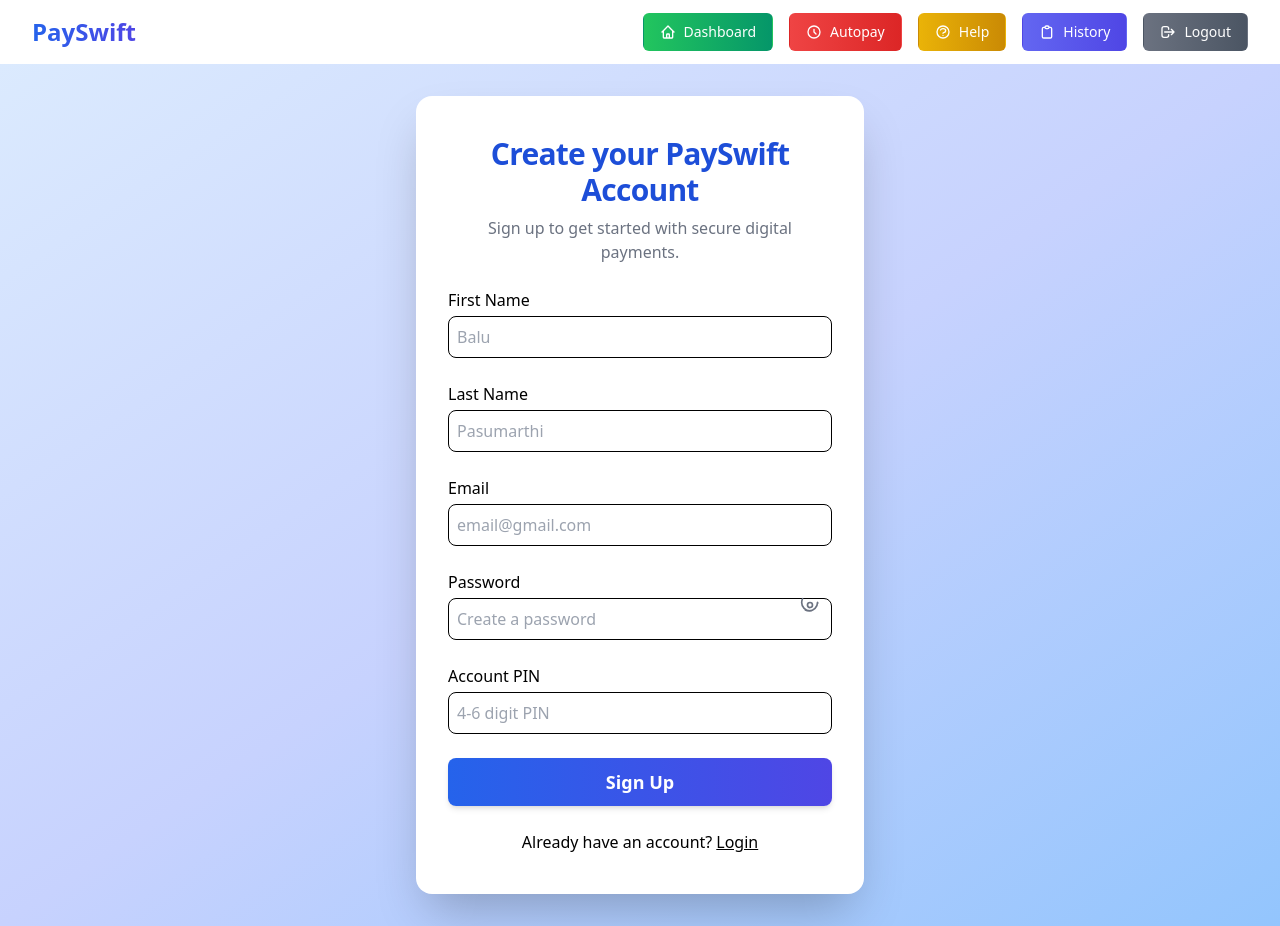
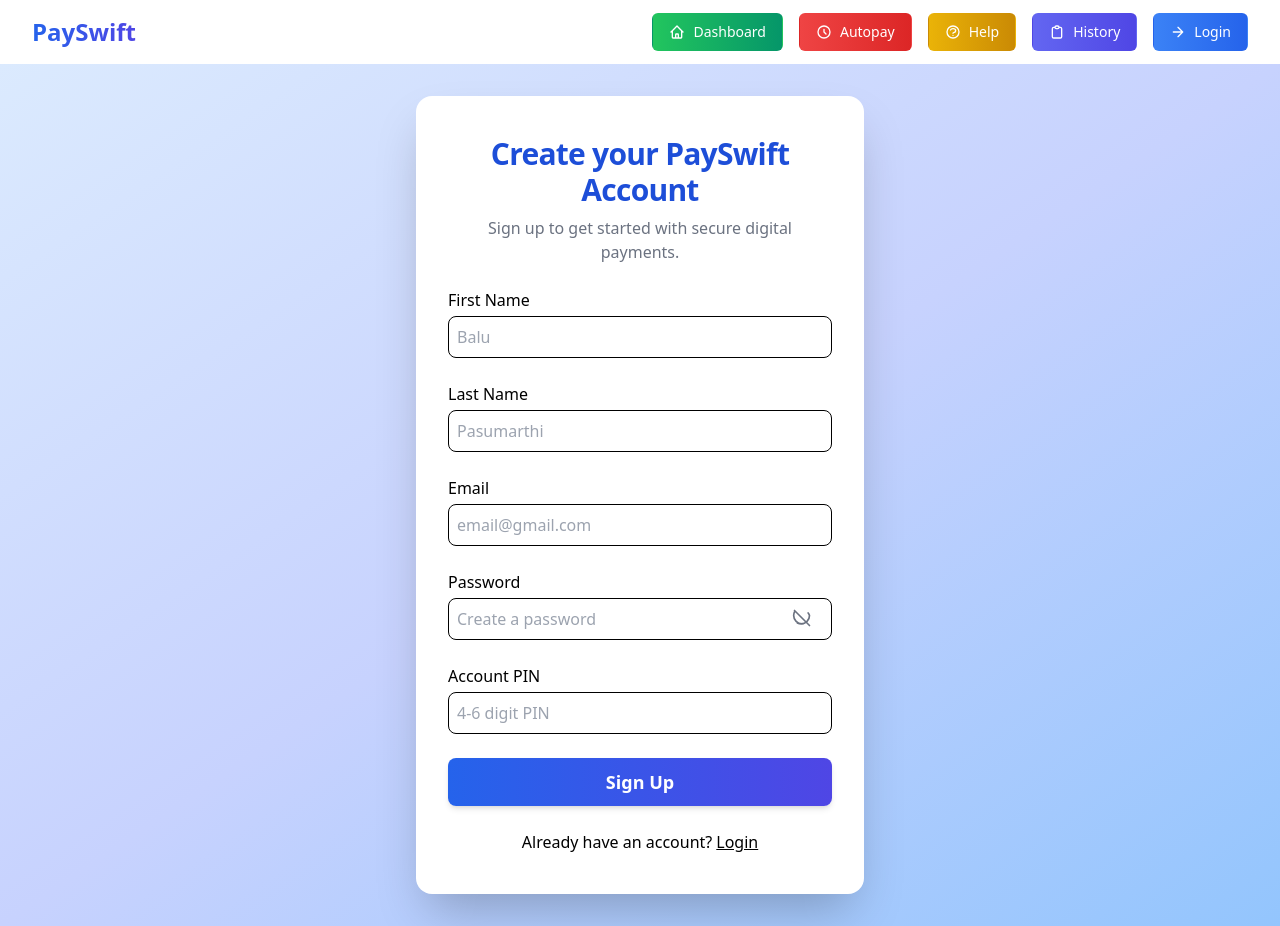
Before and after one commit to Balu2200/Digital_Wallet_System_Frontend, a React (Vite) app: page /signup in a window 1280 px wide. Built offline with nearby package versions, Linux system fonts and the light colour scheme; no server answers.

Commit message:
bugs fixed

```diff
--- a/package.json
+++ b/package.json
@@ -12,6 +12,7 @@
   "dependencies": {
     "@radix-ui/react-select": "^2.1.6",
     "axios": "^1.7.9",
+    "caniuse-lite": "^1.0.30001727",
     "react": "^19.0.0",
     "react-dom": "^19.0.0",
     "react-icons": "^5.4.0",
--- a/src/components/Appbar.jsx
+++ b/src/components/Appbar.jsx
@@ -6,12 +6,8 @@
   const navigate = useNavigate();
 
   const handleLogout = () => {
-    if (user) {
     removeUser();
     navigate("/login");
-    } else {
-      navigate("/login");
-    }
   };
 
   return (
@@ -31,8 +27,18 @@
               onClick={() => navigate("/dashboard")}
               className="inline-flex items-center px-4 py-2 border border-transparent text-sm font-medium rounded-md text-white bg-gradient-to-r from-green-500 to-emerald-600 hover:from-green-600 hover:to-emerald-700 focus:outline-none focus:ring-2 focus:ring-offset-2 focus:ring-green-500 transition-all duration-200"
             >
-              <svg className="w-4 h-4 mr-2" fill="none" stroke="currentColor" viewBox="0 0 24 24">
-                <path strokeLinecap="round" strokeLinejoin="round" strokeWidth="2" d="M3 12l2-2m0 0l7-7 7 7M5 10v10a1 1 0 001 1h3m10-11l2 2m-2-2v10a1 1 0 01-1 1h-3m-6 0a1 1 0 001-1v-4a1 1 0 011-1h2a1 1 0 011 1v4a1 1 0 001 1m-6 0h6" />
+              <svg
+                className="w-4 h-4 mr-2"
+                fill="none"
+                stroke="currentColor"
+                viewBox="0 0 24 24"
+              >
+                <path
+                  strokeLinecap="round"
+                  strokeLinejoin="round"
+                  strokeWidth="2"
+                  d="M3 12l2-2m0 0l7-7 7 7M5 10v10a1 1 0 001 1h3m10-11l2 2m-2-2v10a1 1 0 01-1 1h-3m-6 0a1 1 0 001-1v-4a1 1 0 011-1h2a1 1 0 011 1v4a1 1 0 001 1m-6 0h6"
+                />
               </svg>
               Dashboard
             </button>
@@ -41,8 +47,18 @@
               onClick={() => navigate("/autopay")}
               className="inline-flex items-center px-4 py-2 border border-transparent text-sm font-medium rounded-md text-white bg-gradient-to-r from-red-500 to-red-600 hover:from-red-600 hover:to-red-700 focus:outline-none focus:ring-2 focus:ring-offset-2 focus:ring-red-500 transition-all duration-200"
             >
-              <svg className="w-4 h-4 mr-2" fill="none" stroke="currentColor" viewBox="0 0 24 24">
-                <path strokeLinecap="round" strokeLinejoin="round" strokeWidth="2" d="M12 8v4l3 3m6-3a9 9 0 11-18 0 9 9 0 0118 0z" />
+              <svg
+                className="w-4 h-4 mr-2"
+                fill="none"
+                stroke="currentColor"
+                viewBox="0 0 24 24"
+              >
+                <path
+                  strokeLinecap="round"
+                  strokeLinejoin="round"
+                  strokeWidth="2"
+                  d="M12 8v4l3 3m6-3a9 9 0 11-18 0 9 9 0 0118 0z"
+                />
               </svg>
               Autopay
             </button>
@@ -51,8 +67,18 @@
               onClick={() => navigate("/help")}
               className="inline-flex items-center px-4 py-2 border border-transparent text-sm font-medium rounded-md text-white bg-gradient-to-r from-yellow-500 to-yellow-600 hover:from-yellow-600 hover:to-yellow-700 focus:outline-none focus:ring-2 focus:ring-offset-2 focus:ring-yellow-500 transition-all duration-200"
             >
-              <svg className="w-4 h-4 mr-2" fill="none" stroke="currentColor" viewBox="0 0 24 24">
-                <path strokeLinecap="round" strokeLinejoin="round" strokeWidth="2" d="M8.228 9c.549-1.165 2.03-2 3.772-2 2.21 0 4 1.343 4 3 0 1.4-1.278 2.575-3.006 2.907-.542.104-.994.54-.994 1.093m0 3h.01M21 12a9 9 0 11-18 0 9 9 0 0118 0z" />
+              <svg
+                className="w-4 h-4 mr-2"
+                fill="none"
+                stroke="currentColor"
+                viewBox="0 0 24 24"
+              >
+                <path
+                  strokeLinecap="round"
+                  strokeLinejoin="round"
+                  strokeWidth="2"
+                  d="M8.228 9c.549-1.165 2.03-2 3.772-2 2.21 0 4 1.343 4 3 0 1.4-1.278 2.575-3.006 2.907-.542.104-.994.54-.994 1.093m0 3h.01M21 12a9 9 0 11-18 0 9 9 0 0118 0z"
+                />
               </svg>
               Help
             </button>
@@ -61,21 +87,63 @@
               onClick={() => navigate("/history")}
               className="inline-flex items-center px-4 py-2 border border-transparent text-sm font-medium rounded-md text-white bg-gradient-to-r from-indigo-500 to-indigo-600 hover:from-indigo-600 hover:to-indigo-700 focus:outline-none focus:ring-2 focus:ring-offset-2 focus:ring-indigo-500 transition-all duration-200"
             >
-              <svg className="w-4 h-4 mr-2" fill="none" stroke="currentColor" viewBox="0 0 24 24">
-                <path strokeLinecap="round" strokeLinejoin="round" strokeWidth="2" d="M9 5H7a2 2 0 00-2 2v12a2 2 0 002 2h10a2 2 0 002-2V7a2 2 0 00-2-2h-2M9 5a2 2 0 002 2h2a2 2 0 002-2M9 5a2 2 0 012-2h2a2 2 0 012 2" />
+              <svg
+                className="w-4 h-4 mr-2"
+                fill="none"
+                stroke="currentColor"
+                viewBox="0 0 24 24"
+              >
+                <path
+                  strokeLinecap="round"
+                  strokeLinejoin="round"
+                  strokeWidth="2"
+                  d="M9 5H7a2 2 0 00-2 2v12a2 2 0 002 2h10a2 2 0 002-2V7a2 2 0 00-2-2h-2M9 5a2 2 0 002 2h2a2 2 0 002-2M9 5a2 2 0 012-2h2a2 2 0 012 2"
+                />
               </svg>
               History
             </button>
 
+            {user ? (
               <button
                 onClick={handleLogout}
                 className="inline-flex items-center px-4 py-2 border border-transparent text-sm font-medium rounded-md text-white bg-gradient-to-r from-gray-500 to-gray-600 hover:from-gray-600 hover:to-gray-700 focus:outline-none focus:ring-2 focus:ring-offset-2 focus:ring-gray-500 transition-all duration-200"
               >
-              <svg className="w-4 h-4 mr-2" fill="none" stroke="currentColor" viewBox="0 0 24 24">
-                <path strokeLinecap="round" strokeLinejoin="round" strokeWidth="2" d="M17 16l4-4m0 0l-4-4m4 4H7m6 4v1a3 3 0 01-3 3H6a3 3 0 01-3-3V7a3 3 0 013-3h4a3 3 0 013 3v1" />
+                <svg
+                  className="w-4 h-4 mr-2"
+                  fill="none"
+                  stroke="currentColor"
+                  viewBox="0 0 24 24"
+                >
+                  <path
+                    strokeLinecap="round"
+                    strokeLinejoin="round"
+                    strokeWidth="2"
+                    d="M17 16l4-4m0 0l-4-4m4 4H7m6 4v1a3 3 0 01-3 3H6a3 3 0 01-3-3V7a3 3 0 013-3h4a3 3 0 013 3v1"
+                  />
                 </svg>
                 Logout
               </button>
+            ) : (
+              <button
+                onClick={() => navigate("/login")}
+                className="inline-flex items-center px-4 py-2 border border-transparent text-sm font-medium rounded-md text-white bg-gradient-to-r from-blue-500 to-blue-600 hover:from-blue-600 hover:to-blue-700 focus:outline-none focus:ring-2 focus:ring-offset-2 focus:ring-blue-500 transition-all duration-200"
+              >
+                <svg
+                  className="w-4 h-4 mr-2"
+                  fill="none"
+                  stroke="currentColor"
+                  viewBox="0 0 24 24"
+                >
+                  <path
+                    strokeLinecap="round"
+                    strokeLinejoin="round"
+                    strokeWidth="2"
+                    d="M5 12h14M12 5l7 7-7 7"
+                  />
+                </svg>
+                Login
+              </button>
+            )}
           </div>
         </div>
       </div>
--- a/src/components/InputBox.jsx
+++ b/src/components/InputBox.jsx
@@ -8,7 +8,9 @@
       <label className="flex mb-1 font-medium">{label}</label>
       <input
         onChange={onChange}
-        className={`border border-black p-2 rounded-lg pr-10 ${isFocused ? 'ring-2 ring-indigo-400' : ''}`}
+        className={`border border-black p-2 rounded-lg pr-10 ${
+          isFocused ? "ring-2 ring-indigo-400" : ""
+        }`}
         placeholder={placeholder}
         type={type}
         value={value}
@@ -20,18 +22,46 @@
         <button
           type="button"
           onClick={toggleVisibility}
-          className="absolute right-3 top-1/2 -translate-y-1/2 flex items-center text-gray-500 focus:outline-none"
+          className="absolute right-5 top-12 -translate-y-1/2 flex items-center text-gray-500 focus:outline-none"
           tabIndex={-1}
         >
           {type === "password" ? (
             // Eye closed icon
-            <svg xmlns="http://www.w3.org/2000/svg" className="h-5 w-5" fill="none" viewBox="0 0 24 24" stroke="currentColor">
-              <path strokeLinecap="round" strokeLinejoin="round" strokeWidth={2} d="M13.875 18.825A10.05 10.05 0 0112 19c-5.523 0-10-4.477-10-10 0-1.657.402-3.22 1.125-4.575M15 12a3 3 0 11-6 0 3 3 0 016 0zm6.364-2.364A9.956 9.956 0 0021 9c0 5.523-4.477 10-10 10-1.657 0-3.22-.402-4.575-1.125M9.88 9.88a3 3 0 104.24 4.24" />
+            <svg
+              xmlns="http://www.w3.org/2000/svg"
+              className="h-5 w-5"
+              fill="none"
+              viewBox="0 0 24 24"
+              stroke="currentColor"
+            >
+              <path
+                strokeLinecap="round"
+                strokeLinejoin="round"
+                strokeWidth={2}
+                d="M13.875 18.825A10.05 10.05 0 0112 19c-5.523 0-10-4.477-10-10 0-1.657.402-3.22 1.125-4.575m16.239 1.489A9.956 9.956 0 0121 9c0 5.523-4.477 10-10 10a9.96 9.96 0 01-4.575-1.125M3 3l18 18"
+              />
             </svg>
           ) : (
-            // Eye open icon
-            <svg xmlns="http://www.w3.org/2000/svg" className="h-5 w-5" fill="none" viewBox="0 0 24 24" stroke="currentColor">
-              <path strokeLinecap="round" strokeLinejoin="round" strokeWidth={2} d="M15 12a3 3 0 11-6 0 3 3 0 016 0zm6 0c0 5.523-4.477 10-10 10S2 17.523 2 12 6.477 2 12 2s10 4.477 10 10z" />
+            // Eye Icon (password hidden)
+            <svg
+              xmlns="http://www.w3.org/2000/svg"
+              className="h-5 w-5"
+              fill="none"
+              viewBox="0 0 24 24"
+              stroke="currentColor"
+            >
+              <path
+                strokeLinecap="round"
+                strokeLinejoin="round"
+                strokeWidth={2}
+                d="M15 12a3 3 0 11-6 0 3 3 0 016 0z"
+              />
+              <path
+                strokeLinecap="round"
+                strokeLinejoin="round"
+                strokeWidth={2}
+                d="M2.458 12C3.732 7.943 7.523 5 12 5s8.268 2.943 9.542 7c-1.274 4.057-5.065 7-9.542 7s-8.268-2.943-9.542-7z"
+              />
             </svg>
           )}
         </button>
```
Also changed, not shown: 1 other file (tests, documents, lock files or other folders). Lines whose indentation alone changed are shown as unchanged.
